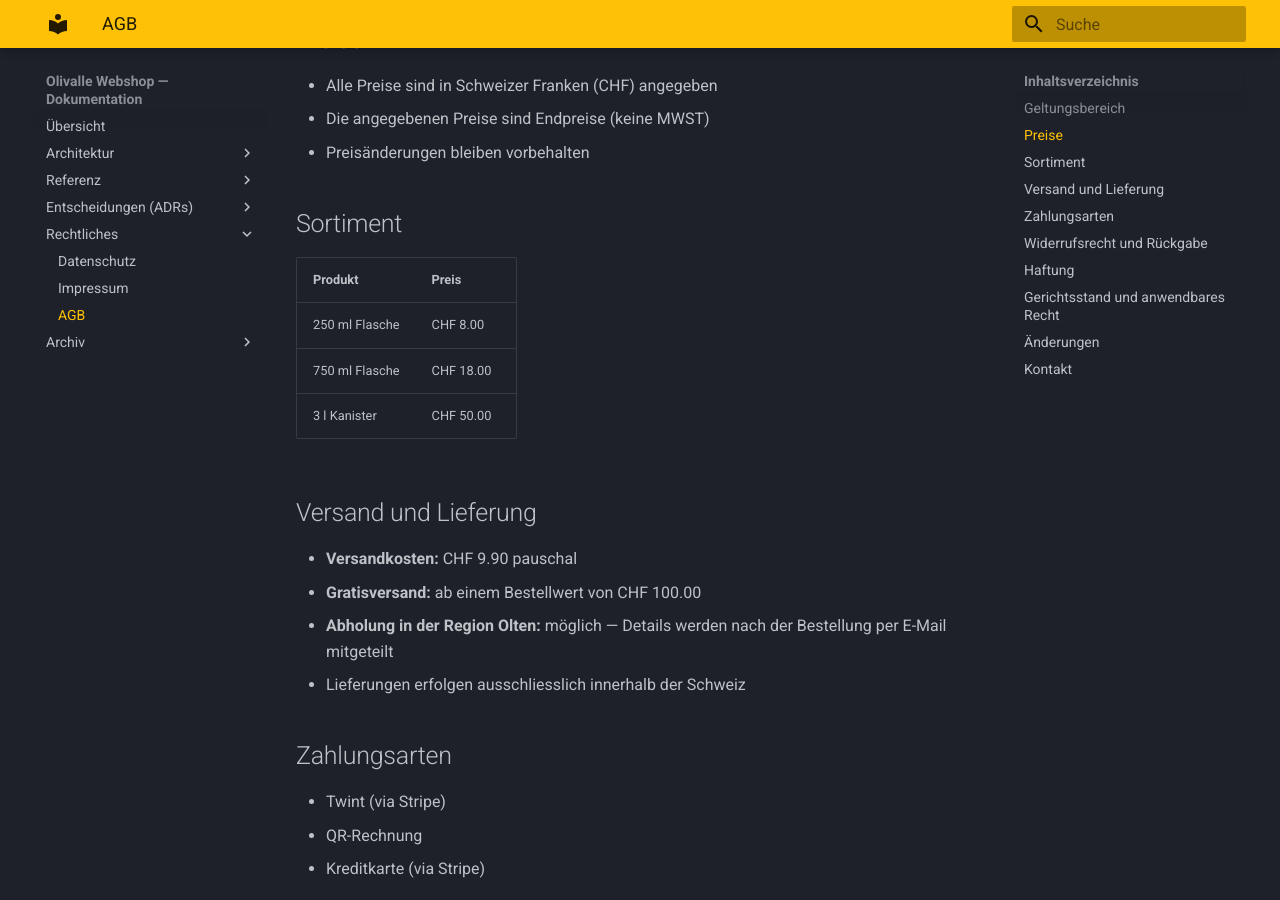
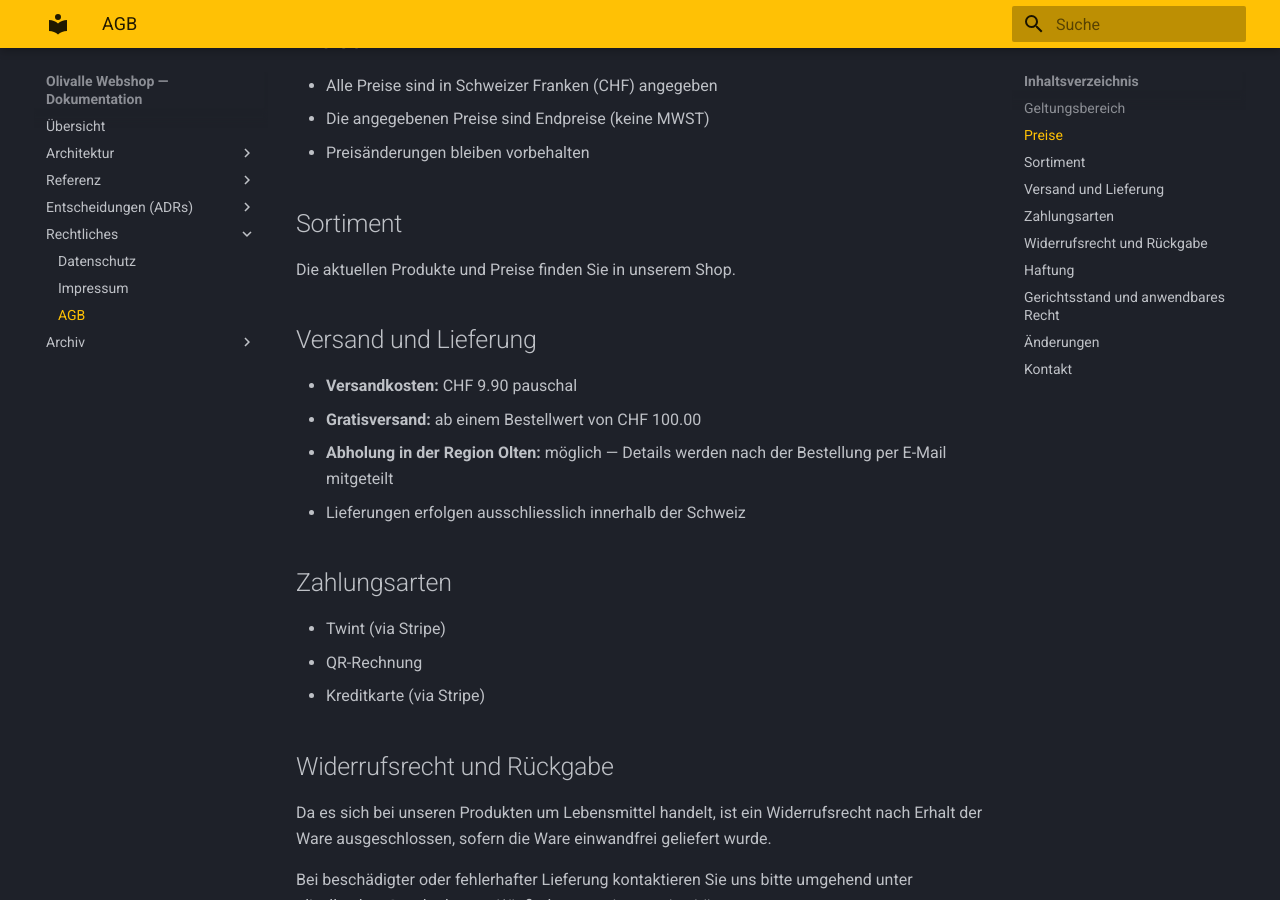
Before and after one commit to konstantinniedermann/olivalle-webshop, an MkDocs documentation site: the page built from docs/legal/agb.md, in a window 1280 px wide and 900 px high, scrolled down 300 px. Built offline with MkDocs 1.6.1 and Material for MkDocs 9.7.7, drawn with Linux system fonts in a browser that asks for light colours.

```diff
--- a/docs/legal/agb.md
+++ b/docs/legal/agb.md
@@ -12,11 +12,7 @@ Diese AGB gelten für alle Bestellungen über den Webshop von Olivalle. Mit der
 
 ## Sortiment
 
-| Produkt | Preis |
-|---|---|
-| 250 ml Flasche | CHF 8.00 |
-| 750 ml Flasche | CHF 18.00 |
-| 3 l Kanister | CHF 50.00 |
+Die aktuellen Produkte und Preise finden Sie in unserem Shop.
 
 ## Versand und Lieferung
 
```
Also changed, not shown: CLAUDE.md (+1 -0 lines), docs/arc42.md (+1 -0 lines), docs/user-stories-testplan.md (+1 -1 lines).
